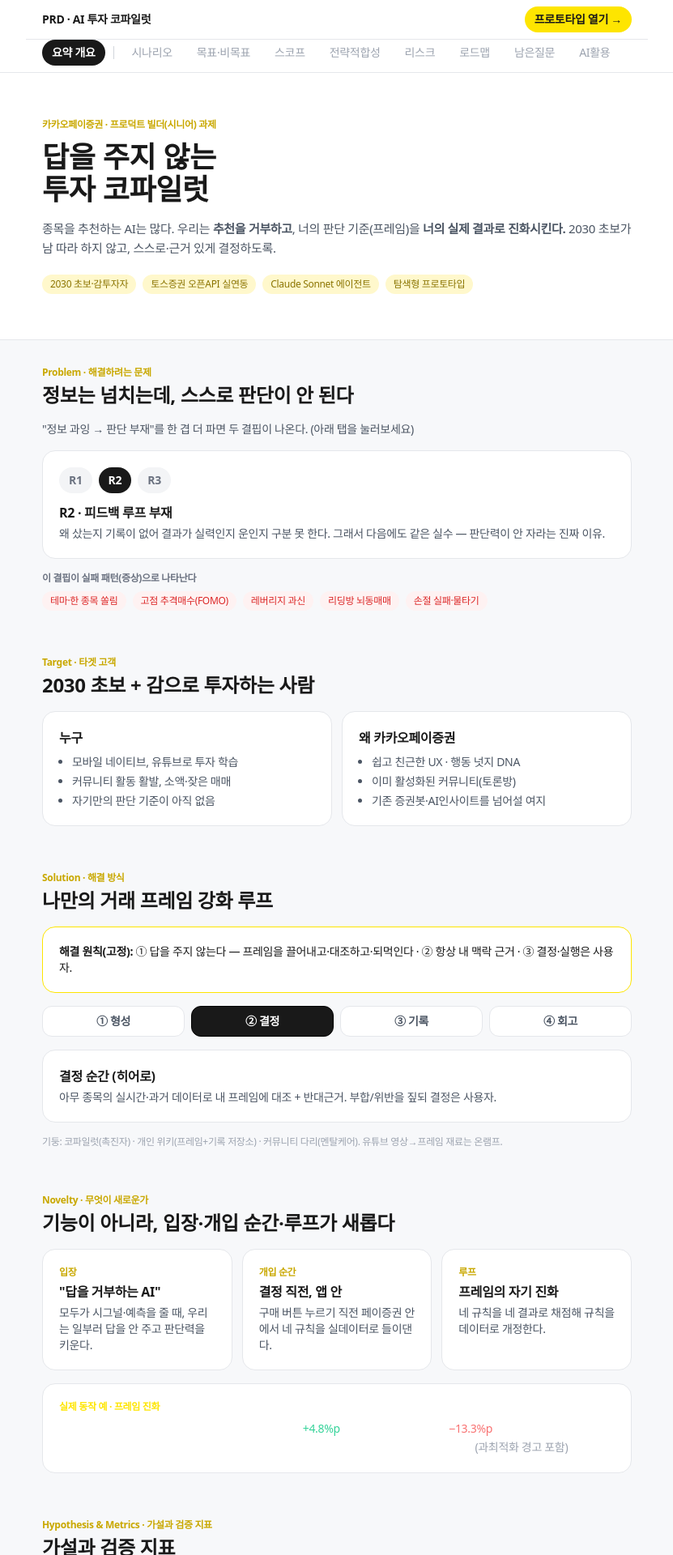
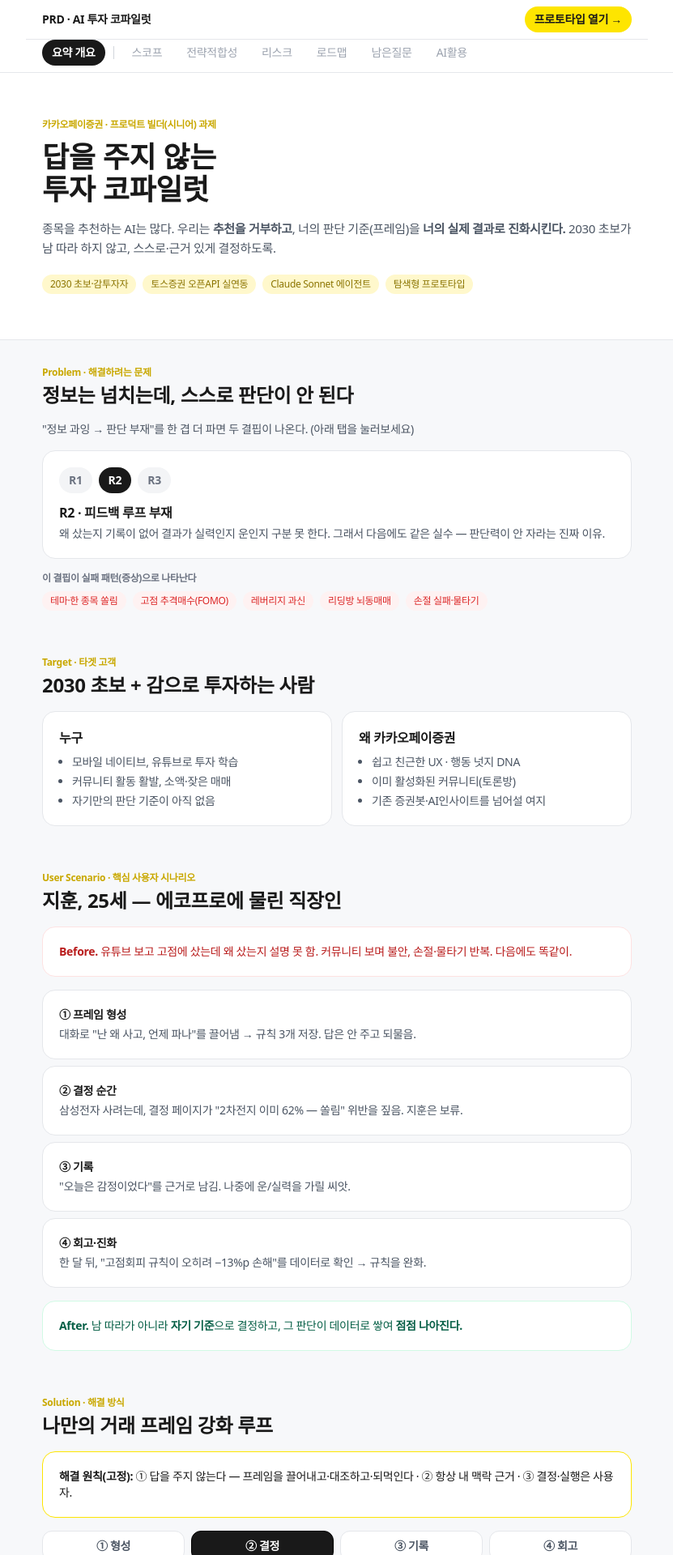
Before and after one commit to lenell0912/roen-assignment, a Next.js app: page /prd in a window 1280 px wide. Shown: the top 1920 px of the page at 81% size, without its empty margins (224-1055 px from the left). Built offline with nearby package versions, Linux system fonts and the light colour scheme.

Commit message:
feat(prd): 요약 개요를 자체 완결형으로 강화 — 핵심 시나리오·목표/비목표를 요약으로 승격, 부록 탭 6개로 정리, 새로움 다크카드 렌더 버그 수정
Co-Authored-By: Claude Opus 4.8 <noreply@anthropic.com>

```diff
--- a/src/app/prd/page.tsx
+++ b/src/app/prd/page.tsx
@@ -33,7 +33,9 @@ export default function PRD() {
         <div className="max-w-3xl mx-auto px-5 pb-24 space-y-14 pt-8">
           <Problem />
           <Target />
+          <Scenario />
           <Solution />
+          <Goals />
           <Novelty />
           <Hypotheses />
           <Differentiation />
@@ -42,8 +44,6 @@ export default function PRD() {
       ) : (
         // 상세 = 부록(더 깊은 근거). 탭으로 진입.
         <div className="max-w-3xl mx-auto px-5 pb-24 space-y-14 pt-8">
-          <Scenario />
-          <Goals />
           <MvpScope />
           <StrategicFit />
           <Risks />
@@ -59,8 +59,6 @@ export default function PRD() {
 
 function TopBar({ mode, onSummary, onSection }: { mode: 'summary' | 'detail'; onSummary: () => void; onSection: (id: string) => void }) {
   const sections: [string, string][] = [
-    ['시나리오', 'scenario'],
-    ['목표·비목표', 'goals'],
     ['스코프', 'scope'],
     ['전략적합성', 'fit'],
     ['리스크', 'risk'],
@@ -299,14 +297,14 @@ function Novelty() {
           </Card>
         ))}
       </div>
-      <Card className="bg-[#191919] text-white">
+      <div className="bg-[#191919] text-white rounded-2xl p-5">
         <div className="text-xs font-bold text-[#fee500]">실제 동작 예 · 프레임 진화</div>
         <div className="mt-2 text-sm leading-relaxed">
           삼성전자에서 규칙을 채점하니 — <b>정배열</b> 규칙은 엣지 <span className="text-emerald-400">+4.8%p</span>(유지),{' '}
-          <b>고점회피</b> 규칙은 <span className="text-red-400">−13.3%p</span>로 오히려 손해. AI가 "고점회피 10%→5%로 완화"를 데이터 근거로 제안하고, 한 번 누르면 프레임이 스스로 수정된다.{' '}
+          <b>고점회피</b> 규칙은 <span className="text-red-400">−13.3%p</span>로 오히려 손해. AI가 &quot;고점회피 10%→5%로 완화&quot;를 데이터 근거로 제안하고, 한 번 누르면 프레임이 스스로 수정된다.{' '}
           <span className="text-gray-400">(과최적화 경고 포함)</span>
         </div>
-      </Card>
+      </div>
     </section>
   )
 }
```
Also changed, not shown: 1 other file (tests, documents, lock files or other folders).
